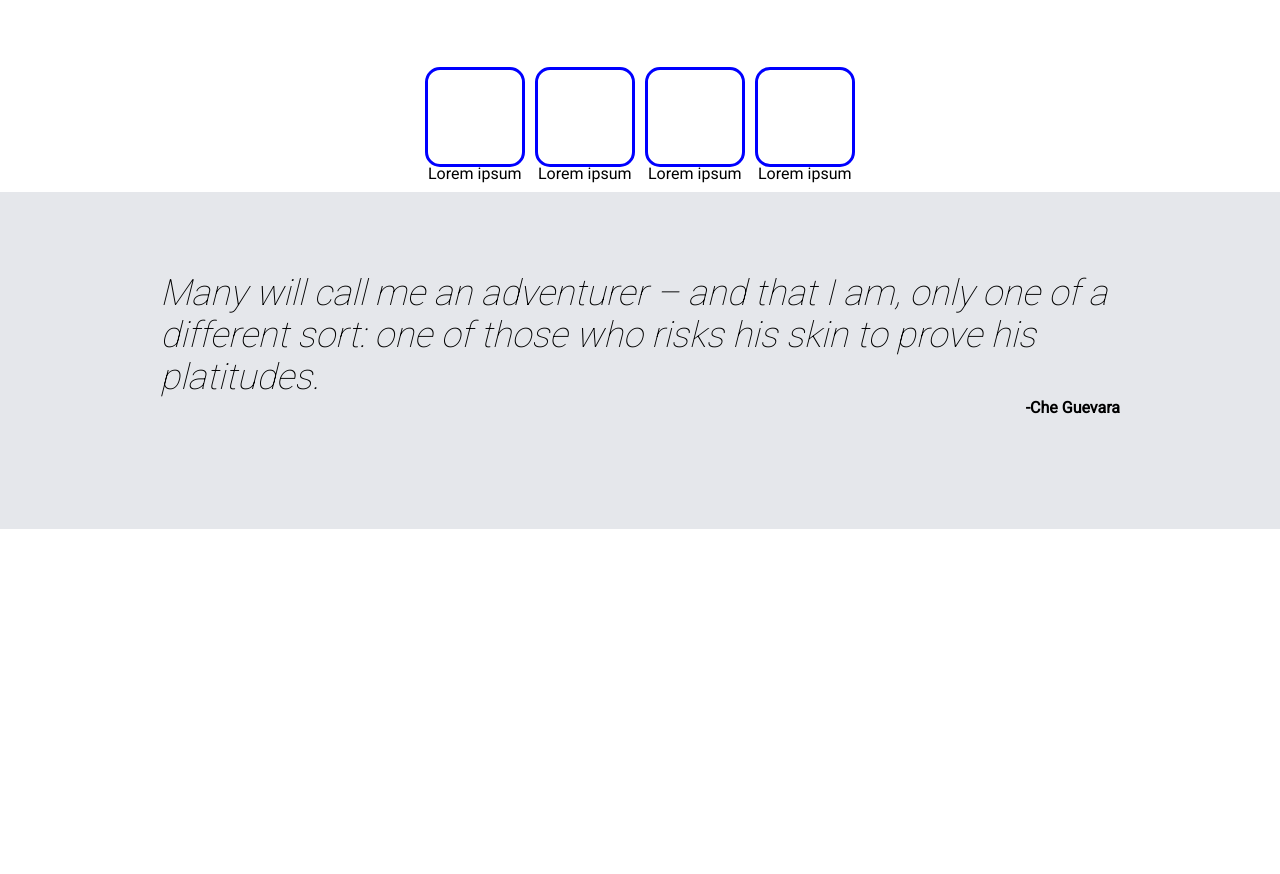
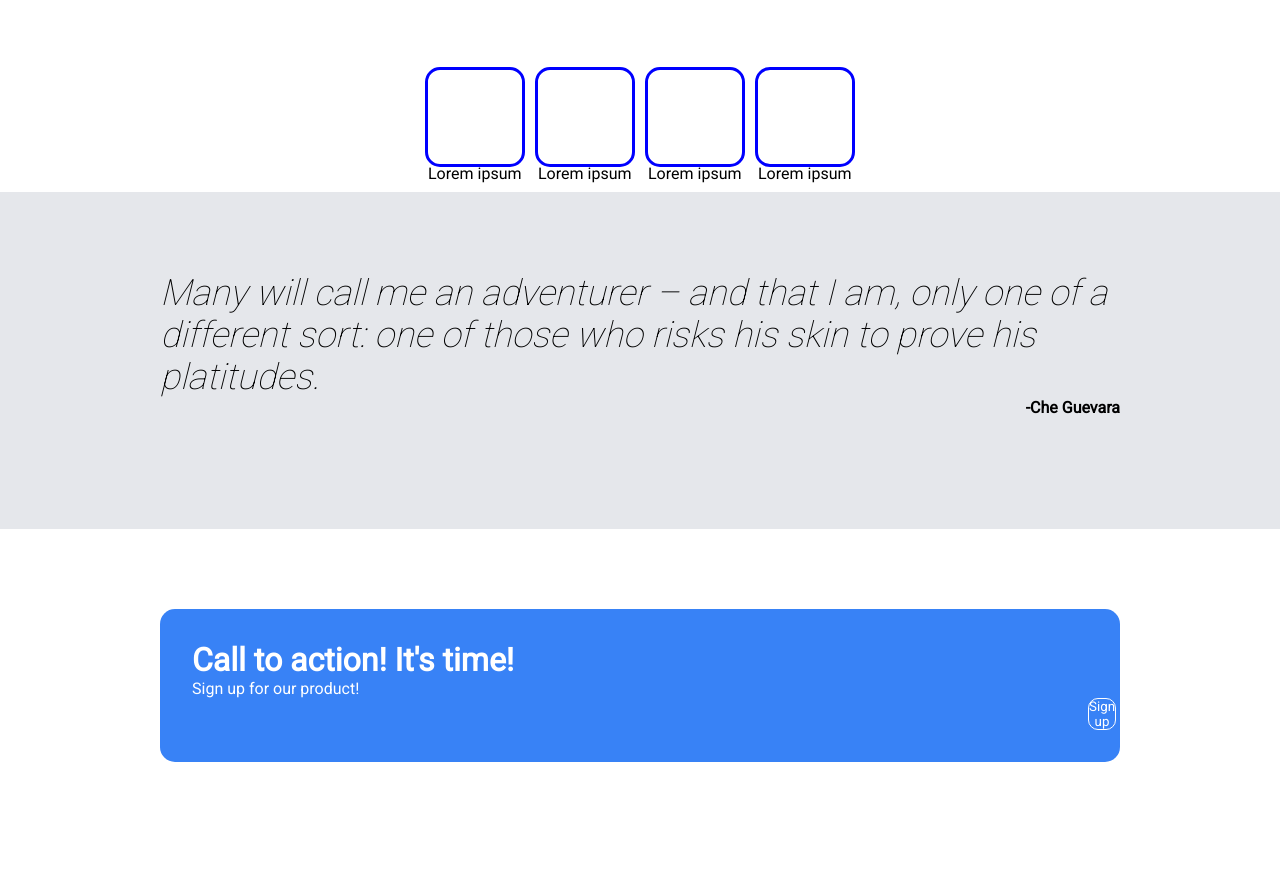
Before and after one commit to IdoKimhi/landing-page-project, a plain HTML site: page index.html in a window 1280 px wide. Shown: the part 742-1616 px from the top of the page. Before the commit the page ends 1271 px from the top, so only its background shows below. Drawn offline with Linux system fonts and the light colour scheme.

Commit message:
Added fourth section

```diff
--- a/index.html
+++ b/index.html
@@ -54,5 +54,12 @@
     </div>
     <div class="quote-author"> -Che Guevara</div>
 </div>
+<div class="fourth-section">
+    <div class="call-to-action-container">
+        <h1>Call to action! It's time!</h1>
+        <p>Sign up for our product!</p>
+        <button class="sign-up-button-2">Sign up</button>
+    </div>
+</div>
 </body>
 </html>
--- a/styles.css
+++ b/styles.css
@@ -125,3 +125,24 @@
     text-align: end;
     font-weight: bold;
 }
+
+.fourth-section {
+    padding: 5rem 10rem 7rem;
+}
+.call-to-action-container {
+    color: white;
+    background-color: var(--lightblue);
+    border-radius: 15px;
+    padding: 2em;
+
+
+}
+
+.sign-up-button-2 {
+    color: white;
+    background-color: var(--lightblue);
+    border: 1px solid white;
+    border-radius: 10px;
+    margin-left: 100%;
+    margin-right: 0;
+}
```
